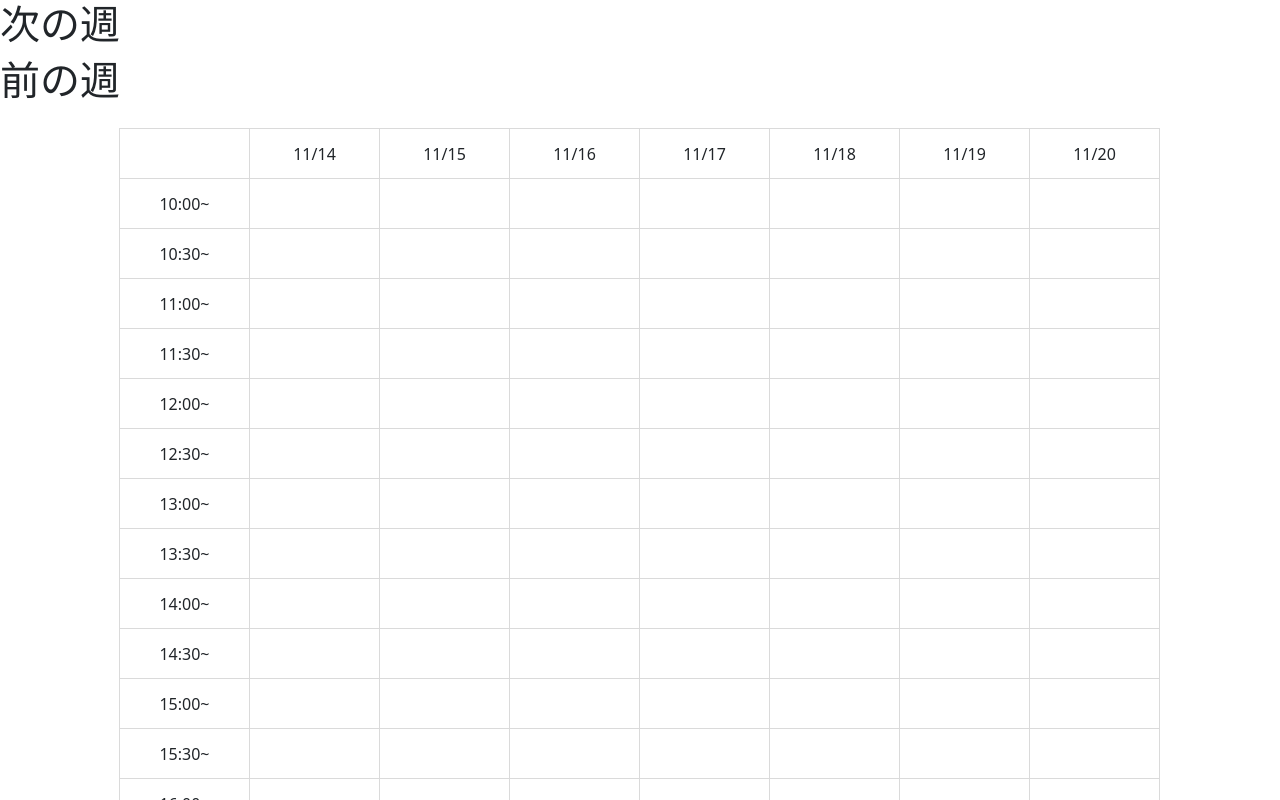
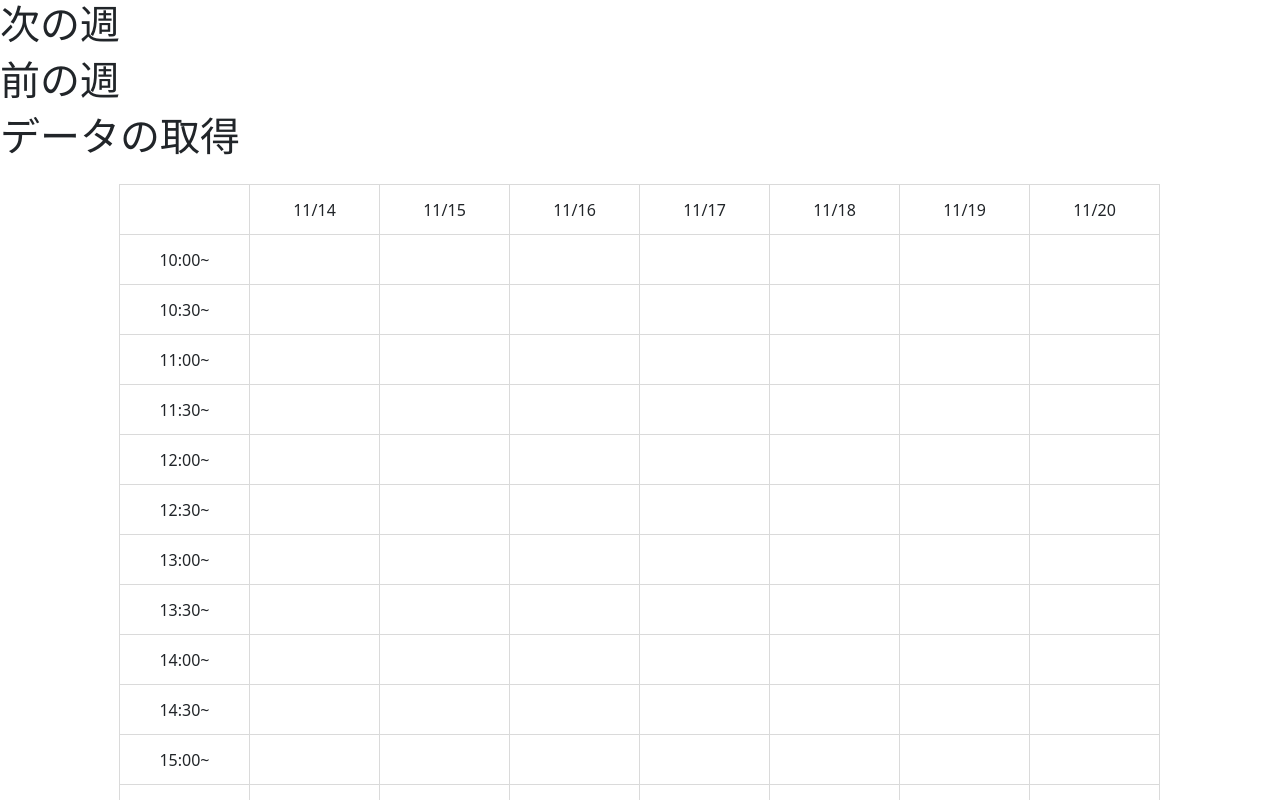
Before and after one commit to yuzuki-aritomo/ReserveTaskFrontend, a Next.js app in the folder next-app/: page /cal_week in a window 1280 px wide. Shown: the top 800 px of the page. Built offline with nearby package versions, Linux system fonts and the light colour scheme.

Commit message:
add: add context

```diff
--- a/next-app/src/components/calendar_week/CalWeek.tsx
+++ b/next-app/src/components/calendar_week/CalWeek.tsx
@@ -1,4 +1,4 @@
-import { FC, useState} from 'react'
+import { FC, useState, createContext ,useContext} from 'react'
 import { Row, Col } from "react-bootstrap"
 import styles from "styles/calWeek.module.css"
 
@@ -13,17 +13,14 @@ const CalTime: FC<CalTimeProps> = (props) => {
   dt.setMinutes(Number(time.split(":")[1]))
   const dt_ISOS = dt.toISOString()
 
-  const reservation_dates = new Date("2021-11-25T13:00:00+09:00").toISOString()
-  const reception_dates = new Date("2021-11-24T13:00:00+09:00").toISOString()
-
-  if( dt_ISOS === reservation_dates ){
+  const receptions = useContext(ReceptionContext)
+  if (receptions.some(r => r.start===dt_ISOS && r.reserved)){
     return(
       <div className={ styles.cal_time }>
         予約されています
       </div>
     )
-  }
-  if( dt_ISOS === reception_dates ){
+  }else if (receptions.some(r => r.start===dt_ISOS)){
     return(
       <div className={ styles.cal_time }>
         予約受付
@@ -102,7 +99,26 @@ const CalWeek: FC<CalWeekProps> = (props) => {
   )
 }
 
+interface ReceptionData {
+  id: number;
+  start: string;
+  user_name: string;
+  reserved: boolean;
+}
+const ReceptionContext = createContext<ReceptionData[]>([])
+
 const Cal: FC = () => {
+  const [ receptions, setReceptions] = useState<ReceptionData[]>([])
+  const getReceptionData = () => {
+    const d: ReceptionData = {
+      id: 1,
+      start: new Date("2021-11-25T13:00:00+09:00").toISOString(),
+      user_name: "test",
+      reserved: true
+    }
+    const l: ReceptionData[] = [d]
+    setReceptions(l)
+  }
   //今日を含む直近の一週間の日付をweekDaysに保存
   const today = new Date()
   var weekDays: string[] = Array(7)
@@ -111,7 +127,7 @@ const Cal: FC = () => {
     dt.setDate(today.getDate() + (i - today.getDay()));
     weekDays[i] = dt.toISOString();
   }
-  const [week, setWeek] = useState(weekDays)
+  const [week, setWeek] = useState<string[]>(weekDays)
   const toNextWeek = () => {
     changeWeek(true)
   }
@@ -131,9 +147,12 @@ const Cal: FC = () => {
   }
   return(
     <div>
-      <h1 onClick={ toNextWeek }>次の週</h1>
-      <h1 onClick={ toPrevWeek }>前の週</h1>
-      <CalWeek weekDays={ week } />
+      <ReceptionContext.Provider value={ receptions }>
+        <h1 onClick={ toNextWeek }>次の週</h1>
+        <h1 onClick={ toPrevWeek }>前の週</h1>
+        <h1 onClick={ getReceptionData }>データの取得</h1>
+        <CalWeek weekDays={ week } />
+      </ReceptionContext.Provider>
     </div>
   )
 }
```
